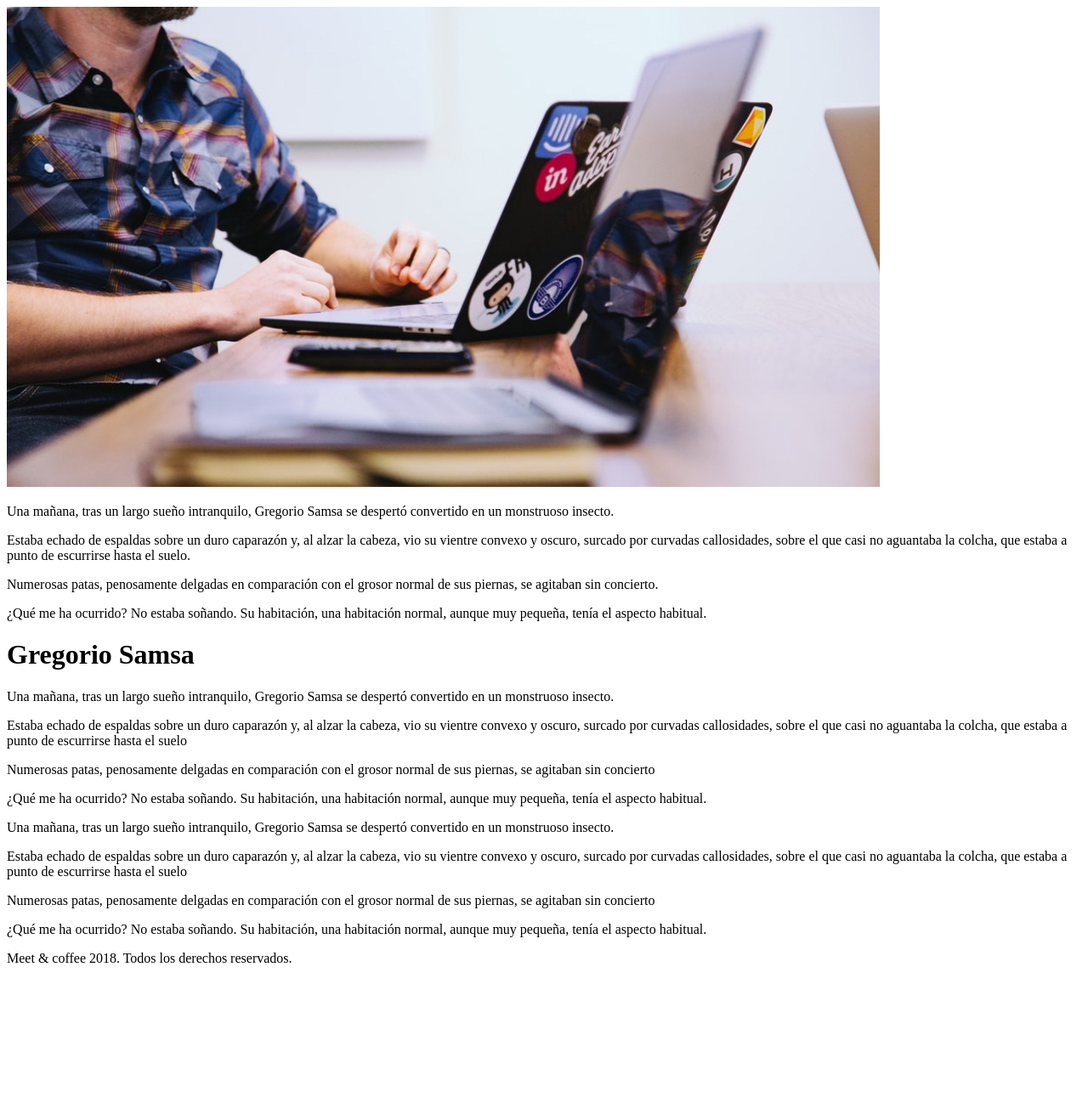
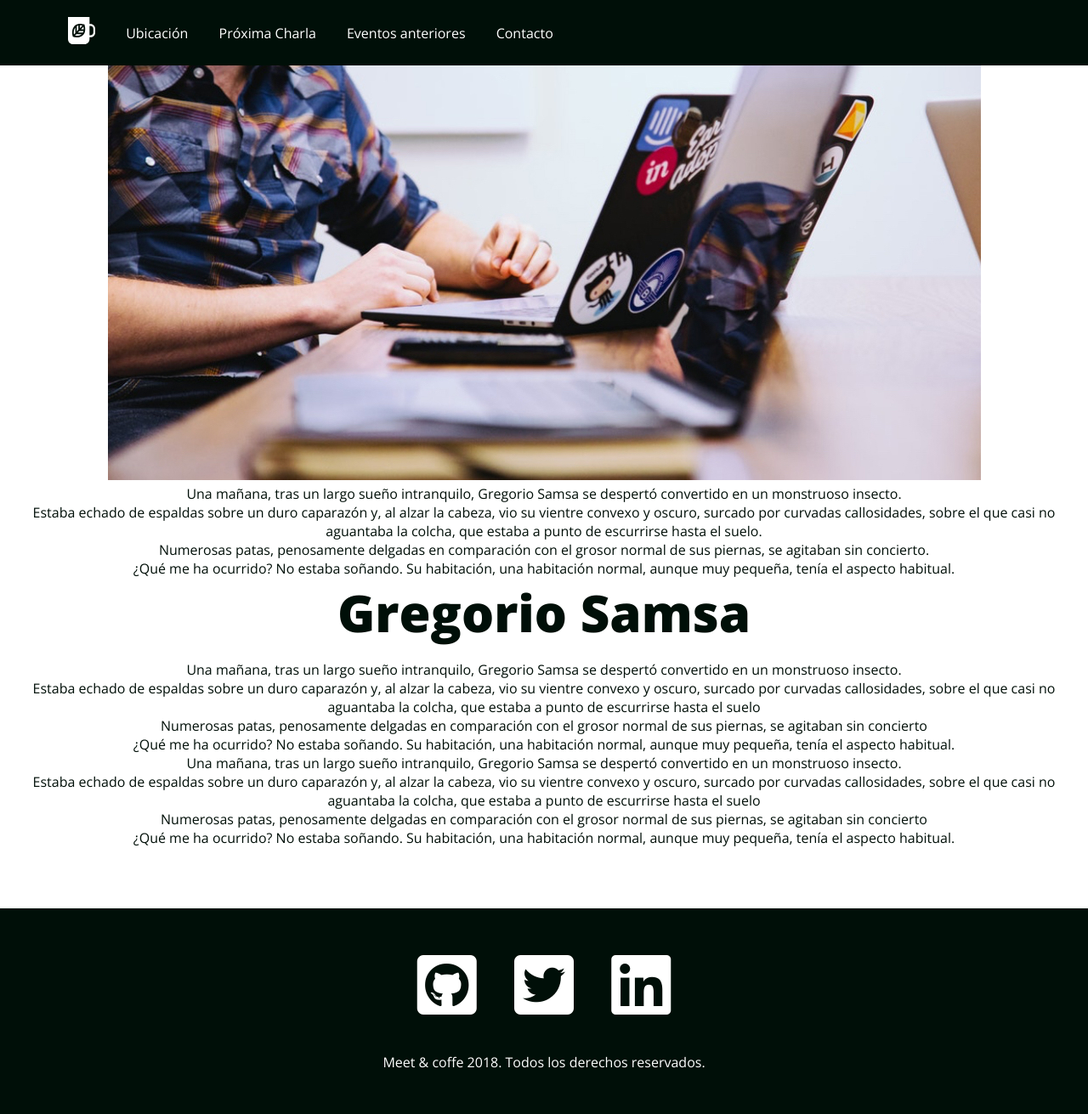
Before and after one commit to NickGalaz/Meet-Coffee, a plain HTML site: page evento01.html in a window 1280 px wide. Shown: the whole page at 85% size. Before the commit the page ends 1153 px from the top, so only its background shows below. Drawn offline with nearby package versions, Linux system fonts and the light colour scheme.

Commit message:
Mejora del html evento01

```diff
--- a/evento01.html
+++ b/evento01.html
@@ -1,33 +1,68 @@
 <!DOCTYPE html>
 <html lang="en">
+
 <head>
-    <Title>Simposio VeganDB</Title>
-    <link rel="shortcut icon" type="image/png" href="./assets/img/favicon.png"/>
-    <meta charset="UTF-8">
-    <meta http-equiv="X-UA-Compatible" content="IE=edge">
-    <meta name="viewport" content="width=device-width, initial-scale=1.0">
-    <title>Document</title>
+    <title>Meet & Coffee</title>
+    <meta charset="utf-8">
+    <link rel="shortcut icon" type="image/png" href="assets/img/favicon.png">
+    <meta name="author" content="Francisca Medina Concha">
+    <meta name="description" content="Comparte tus conocimientos tomando café">
+    <meta name="keywords" content="charlas, eventos, simposios, tecnología, co-work">
+    <link href="https://fonts.googleapis.com/css?family=Open+Sans:400,700,800" rel="stylesheet">
+    <link rel="stylesheet" href="https://use.fontawesome.com/releases/v5.6.3/css/all.css"
+        integrity="sha384-UHRtZLI+pbxtHCWp1t77Bi1L4ZtiqrqD80Kn4Z8NTSRyMA2Fd33n5dQ8lWUE00s/" crossorigin="anonymous">
+    <link rel="stylesheet" href="assets/css/style.css">
 </head>
+
 <body>
+    <nav class="oscuro">
+        <ul>
+            <li class="icono"><a href="#inicio">
+                    <svg xmlns="http://www.w3.org/2000/svg" viewBox="0 0 44 44">
+                        <path
+                            d="M11.8 26l-2.2 2.3c-.5-2.9-.7-7.5 2.2-11.2V26zm-.4 4.1c2.7.5 7.2.7 10.6-2.3h-8.5l-2.1 2.3zm5.3-16.2c-.8.2-1.7.5-2.4.9v8.5l2.4-2.6v-6.8zm2.5-.3v4.6l4-4.2c-1.1-.3-2.5-.5-4-.4zM16 25.2h8.1c.4-.8.7-1.7.9-2.6h-6.6L16 25.2zm28-6.1V25c0 4.3-3.3 7.8-7.4 7.8h-1.8v2.9c0 4.6-3.6 8.3-7.9 8.3h-19C3.6 44 0 40.3 0 35.7V0h34.8v11.4h1.8c4.1 0 7.4 3.5 7.4 7.7zm-16.2.9c.1-2.6-.4-5-.8-6.4-.2-.9-.4-1.4-.4-1.4s-.5-.2-1.4-.4c-1.4-.4-3.6-.9-6.1-.8-.8 0-1.7.1-2.5.3-.8.2-1.6.4-2.4.7-.9.4-1.7.8-2.5 1.5-.6.5-1.1 1-1.6 1.6-4.5 5.4-3.4 12.5-2.6 15.5.2.9.4 1.4.4 1.4s.5.2 1.4.4c2.8.8 9.6 2 14.7-2.7.6-.5 1.1-1.1 1.5-1.7.6-.8 1-1.7 1.4-2.6.3-.8.5-1.7.7-2.6.1-1.1.2-1.9.2-2.8zm13.2-.9c0-2.6-2-4.6-4.4-4.6h-1.8v15.1h1.8c2.4 0 4.4-2.1 4.4-4.6v-5.9zM21 20h4.4c0-1.6-.1-3-.4-4.2L21 20z" />
+                    </svg>
+                </a></li>
+            <li><a href="#ubicacion">Ubicación</a></li>
+            <li><a href="#proxima-charla">Próxima Charla</a> </li>
+            <li><a href="#eventos">Eventos anteriores</a></li>
+            <li><a href="#contacto">Contacto</a></li>
+        </ul>
+    </nav>
+
     <img src="assets/img/post-1.jpg" alt="cabecera">
     <p>Una mañana, tras un largo sueño intranquilo, Gregorio Samsa se despertó convertido en un monstruoso insecto.</p>
-    <p>Estaba echado de espaldas sobre un duro caparazón y, al alzar la cabeza, vio su vientre convexo y oscuro, surcado por curvadas callosidades,
+    <p>Estaba echado de espaldas sobre un duro caparazón y, al alzar la cabeza, vio su vientre convexo y oscuro, surcado
+        por curvadas callosidades,
         sobre el que casi no aguantaba la colcha, que estaba a punto de escurrirse hasta el suelo.</p>
-        <p>Numerosas patas, penosamente delgadas en comparación con el grosor normal de sus piernas, se agitaban sin concierto.</p>
-        <p>¿Qué me ha ocurrido? No estaba soñando. Su habitación, una habitación normal, aunque muy pequeña, tenía el aspecto habitual.</p>
+    <p>Numerosas patas, penosamente delgadas en comparación con el grosor normal de sus piernas, se agitaban sin
+        concierto.</p>
+    <p>¿Qué me ha ocurrido? No estaba soñando. Su habitación, una habitación normal, aunque muy pequeña, tenía el
+        aspecto habitual.</p>
     <h1>Gregorio Samsa</h1>
     <p>Una mañana, tras un largo sueño intranquilo, Gregorio Samsa se despertó convertido en un monstruoso insecto.</p>
-    <p>Estaba echado de espaldas sobre un duro caparazón y, al alzar la cabeza, vio su vientre convexo y oscuro, surcado por curvadas callosidades,
+    <p>Estaba echado de espaldas sobre un duro caparazón y, al alzar la cabeza, vio su vientre convexo y oscuro, surcado
+        por curvadas callosidades,
         sobre el que casi no aguantaba la colcha, que estaba a punto de escurrirse hasta el suelo </p>
-        <p>Numerosas patas, penosamente delgadas en comparación con el grosor normal de sus piernas, se agitaban sin concierto</p>
-        <p>¿Qué me ha ocurrido? No estaba soñando. Su habitación, una habitación normal, aunque muy pequeña, tenía el aspecto habitual.</p>
-        <p>Una mañana, tras un largo sueño intranquilo, Gregorio Samsa se despertó convertido en un monstruoso insecto.</p>
-    <p>Estaba echado de espaldas sobre un duro caparazón y, al alzar la cabeza, vio su vientre convexo y oscuro, surcado por curvadas callosidades,
+    <p>Numerosas patas, penosamente delgadas en comparación con el grosor normal de sus piernas, se agitaban sin
+        concierto</p>
+    <p>¿Qué me ha ocurrido? No estaba soñando. Su habitación, una habitación normal, aunque muy pequeña, tenía el
+        aspecto habitual.</p>
+    <p>Una mañana, tras un largo sueño intranquilo, Gregorio Samsa se despertó convertido en un monstruoso insecto.</p>
+    <p>Estaba echado de espaldas sobre un duro caparazón y, al alzar la cabeza, vio su vientre convexo y oscuro, surcado
+        por curvadas callosidades,
         sobre el que casi no aguantaba la colcha, que estaba a punto de escurrirse hasta el suelo </p>
-        <p>Numerosas patas, penosamente delgadas en comparación con el grosor normal de sus piernas, se agitaban sin concierto</p>
-        <p>¿Qué me ha ocurrido? No estaba soñando. Su habitación, una habitación normal, aunque muy pequeña, tenía el aspecto habitual.</p>
-        <footer>
-            <p>Meet & coffee 2018. Todos los derechos reservados.</p>
-             </footer>
+    <p>Numerosas patas, penosamente delgadas en comparación con el grosor normal de sus piernas, se agitaban sin
+        concierto</p>
+    <p>¿Qué me ha ocurrido? No estaba soñando. Su habitación, una habitación normal, aunque muy pequeña, tenía el
+        aspecto habitual.</p>
+
+    <footer id="contacto" class="oscuro">
+        <a href="https://github.com"><i class="fab fa-github-square fa-5x"></i></a>
+        <a href="https://twitter.com"><i class="fab fa-twitter-square fa-5x"></i></a>
+        <a href="https://www.linkedin.com"><i class="fab fa-linkedin fa-5x"></i></a>
+        <p>Meet & coffe 2018. Todos los derechos reservados.</p>
+    </footer>
 </body>
+
 </html>
```
Also changed, not shown: assets/css/style.css (+13 -7 lines), index.html (+16 -7 lines).
